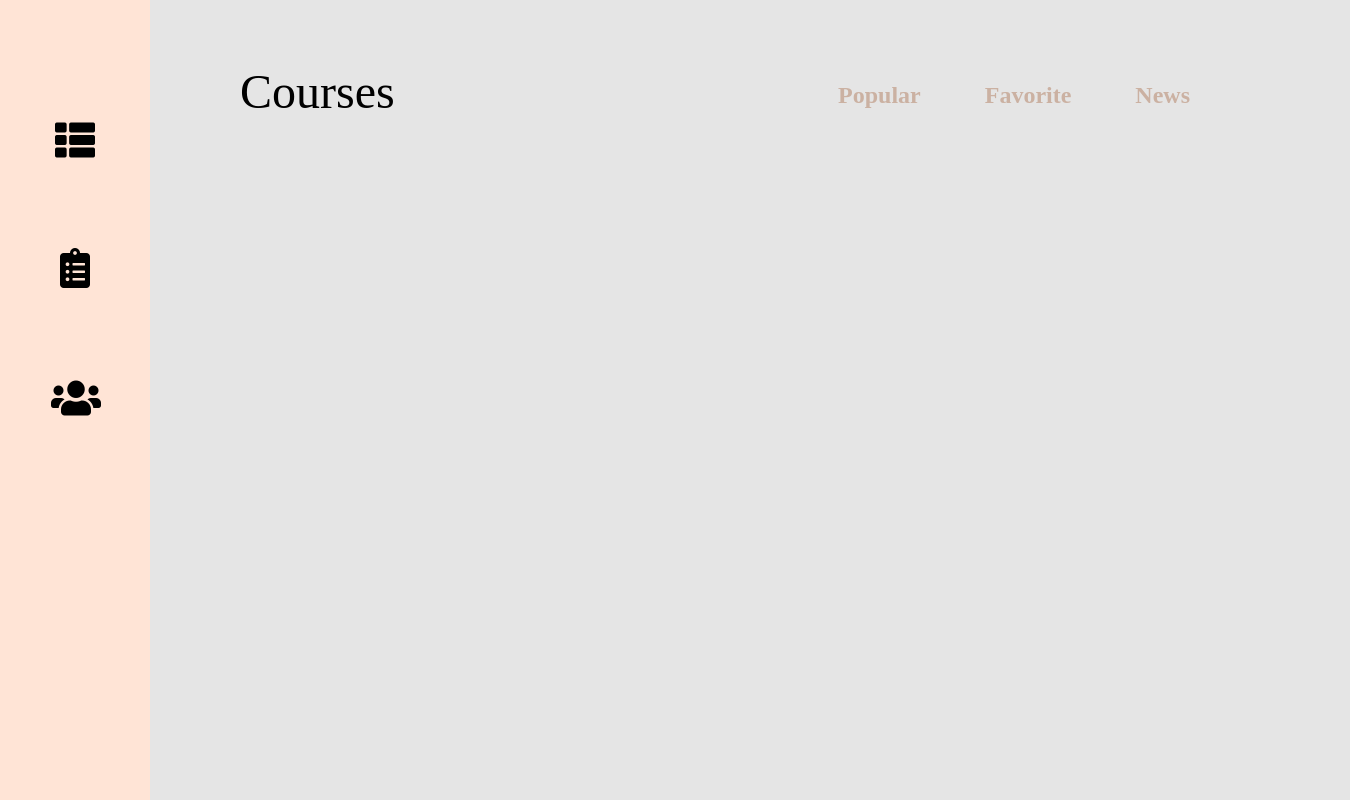
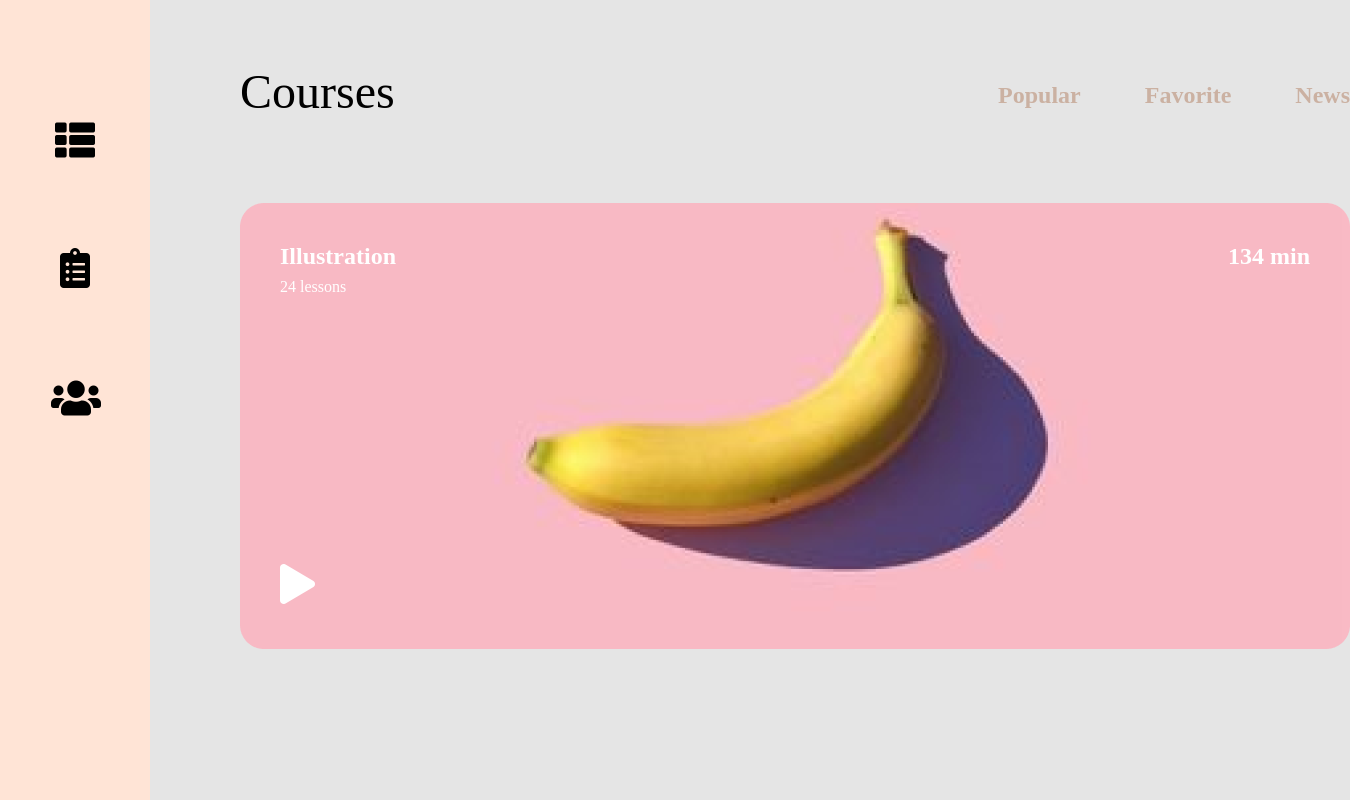
Before and after one commit to Avik013/web-site, a React (Create React App) app: page / in a window 1280 px wide. Shown: the whole page, 1350 px wide, since content can reach past the window. Built offline with nearby package versions, Linux system fonts and the light colour scheme.

Commit message:
Added cards in Courses pages

```diff
--- a/src/App/Components/Pages/Courses/Courses.css
+++ b/src/App/Components/Pages/Courses/Courses.css
@@ -1,7 +1,4 @@
 .courses__container{
-  /* display: flex; */
-  /* justify-content: space-between; */
-
   margin-left: 240px;
   margin-top: 64px;
   margin-right: 90px;
@@ -46,3 +43,47 @@ header ul li span {
 header ul li span:hover {
   color: #6749A5;
 }
+
+/* Section of Cards */
+
+section {
+  display: flex;
+  flex-direction: column;
+  justify-content: space-between;
+  width: 1110px;
+  height: 446px;
+  font-family: "Montserrat";
+  margin-top: 84px;
+  background-image: url(../../../image/89c822bfe458b2c884848f4b7e489a37\ 1.png);
+}
+
+.cards__info {
+  display: flex;
+  justify-content: space-between;
+  padding: 40px;
+}
+
+.cards__titles h4 {
+  color: #ffffff;
+  margin-bottom: 8px;
+}
+
+.cards__titles p {
+  font-size: 16px;
+  color: #ffffff;
+}
+
+.video__min {
+  font-size: 24px;
+  color: #ffffff;
+}
+
+.play-icon {
+  margin: 40px;
+  font-size: 40px;
+  color: #ffffff;
+}
+
+.fa-play {
+  cursor: pointer;
+}
--- a/src/App/Components/Pages/Courses/Courses.jsx
+++ b/src/App/Components/Pages/Courses/Courses.jsx
@@ -13,6 +13,20 @@ const Courses = () => {
           <li><span>News</span></li>
         </ul>
       </header>
+      <section>
+        <div className="cards__info">
+          <div className="cards__titles">
+            <h4>Illustration</h4>
+            <p>24 lessons</p>
+          </div>
+          <div className="video__min">
+            <h4>134 min</h4>
+          </div>
+        </div>
+        <div className="play-icon">
+          <i className="fas fa-play"></i>
+        </div>
+      </section>
     </div>
   )
 }
```
Also changed, not shown: src/App/image/89c822bfe458b2c884848f4b7e489a37 1.png (added).
